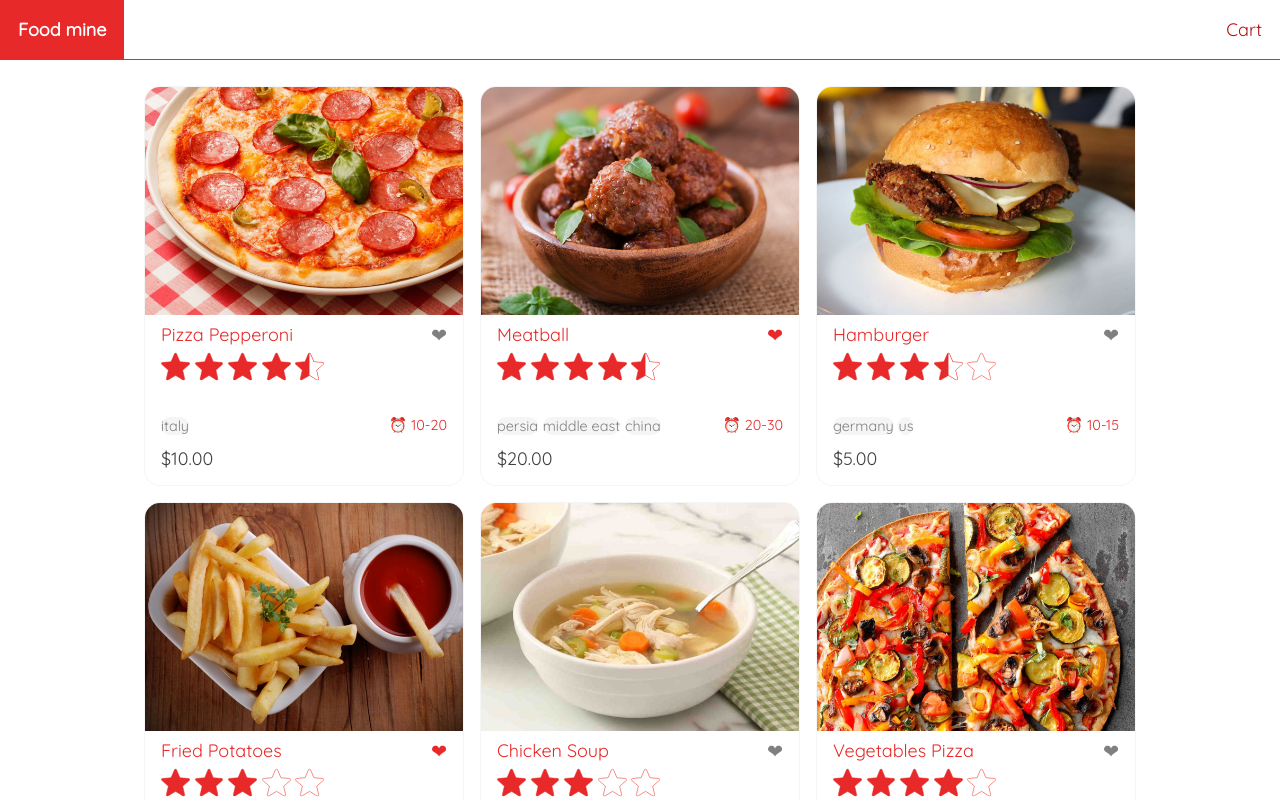
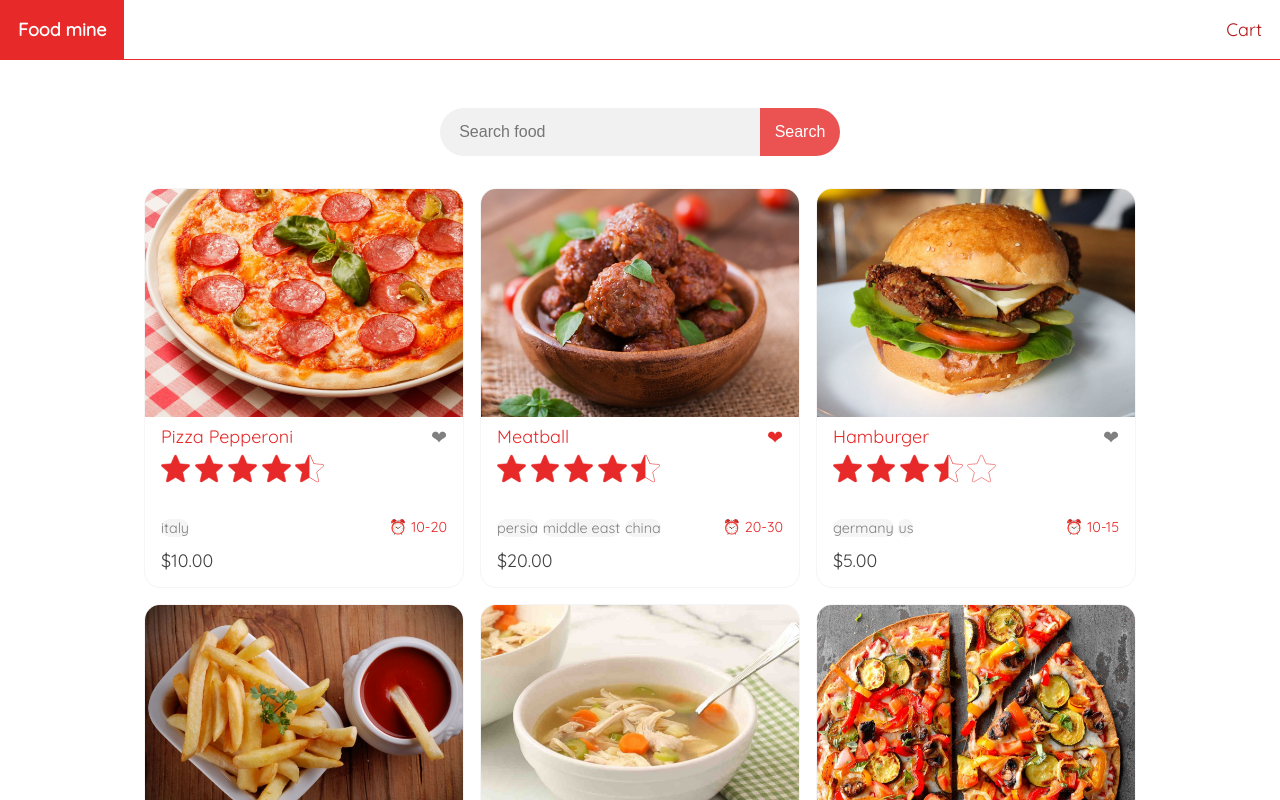
Before and after one commit to rodis00/food-shop, an Angular app: page / in a window 1280 px wide. Shown: the top 800 px of the page. Built offline with nearby package versions, Linux system fonts and the light colour scheme.

Commit message:
add search styles

```diff
--- a/src/app/home/home.component.html
+++ b/src/app/home/home.component.html
@@ -1,3 +1,4 @@
+<app-search></app-search>
 <ul>
   @for(food of foods; track food.id) {
   <li>
--- a/src/app/home/home.component.ts
+++ b/src/app/home/home.component.ts
@@ -4,13 +4,14 @@ import { FoodService } from '../services/food/food.service';
 import { Food } from '../shared/models/Food';
 import { StarRatingComponent } from '../components/partials/star-rating/star-rating.component';
 import { ActivatedRoute } from '@angular/router';
+import { SearchComponent } from '../search/search.component';
 
 @Component({
   selector: 'app-home',
   standalone: true,
   templateUrl: './home.component.html',
   styleUrl: './home.component.css',
-  imports: [CommonModule, StarRatingComponent],
+  imports: [CommonModule, StarRatingComponent, SearchComponent],
 })
 export class HomeComponent {
   foods: Food[] = [];
--- /dev/null
+++ b/src/app/search/search.component.css
@@ -0,0 +1,35 @@
+div {
+  display: flex;
+  justify-content: center;
+  margin-top: 3rem;
+  margin-bottom: 1.5rem;
+}
+
+div input {
+  border-radius: 10rem 0 0 10rem;
+  border: none;
+  height: 3rem;
+  width: 20rem;
+  background-color: #f1f1f1;
+  padding: 1.2rem;
+  font-size: 1rem;
+  font-weight: 500;
+}
+
+div button {
+  color: gray;
+  height: 3rem;
+  width: 5rem;
+  font-size: 1rem;
+  border-radius: 0 10rem 10rem 0;
+  border: none;
+  background-color: #e72929;
+  color: white;
+  opacity: 0.8;
+  outline: none;
+}
+
+div button:hover {
+  opacity: 1;
+  cursor: pointer;
+}
--- /dev/null
+++ b/src/app/search/search.component.html
@@ -0,0 +1,9 @@
+<div>
+  <input
+    type="text"
+    placeholder="Search food"
+    [(ngModel)]="searchTerm"
+    (ngModelChange)="search()"
+  />
+  <button (click)="search()">Search</button>
+</div>
--- /dev/null
+++ b/src/app/search/search.component.ts
@@ -0,0 +1,29 @@
+import { Component } from '@angular/core';
+import { CommonModule } from '@angular/common';
+import { ActivatedRoute, Router } from '@angular/router';
+import { FormsModule } from '@angular/forms';
+
+@Component({
+  selector: 'app-search',
+  standalone: true,
+  imports: [CommonModule, FormsModule],
+  templateUrl: './search.component.html',
+  styleUrl: './search.component.css',
+})
+export class SearchComponent {
+  searchTerm: string = '';
+
+  constructor(private route: ActivatedRoute, private router: Router) {
+    this.route.params.subscribe((params) => {
+      if (params['searchTerm']) {
+        this.searchTerm = params['searchTerm'];
+      }
+    });
+  }
+
+  search(): void {
+    if (this.searchTerm) {
+      this.router.navigateByUrl('/search/' + this.searchTerm);
+    }
+  }
+}
```
Also changed, not shown: 1 other file (tests, documents, lock files or other folders).
